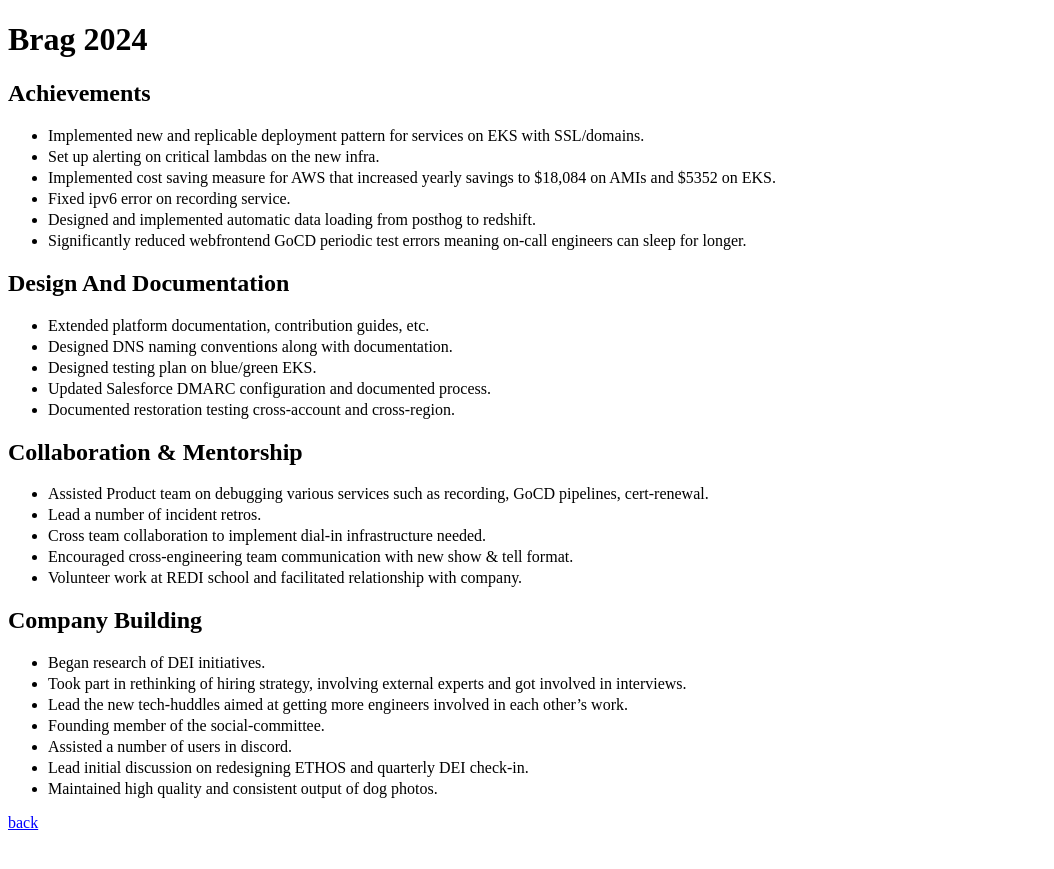
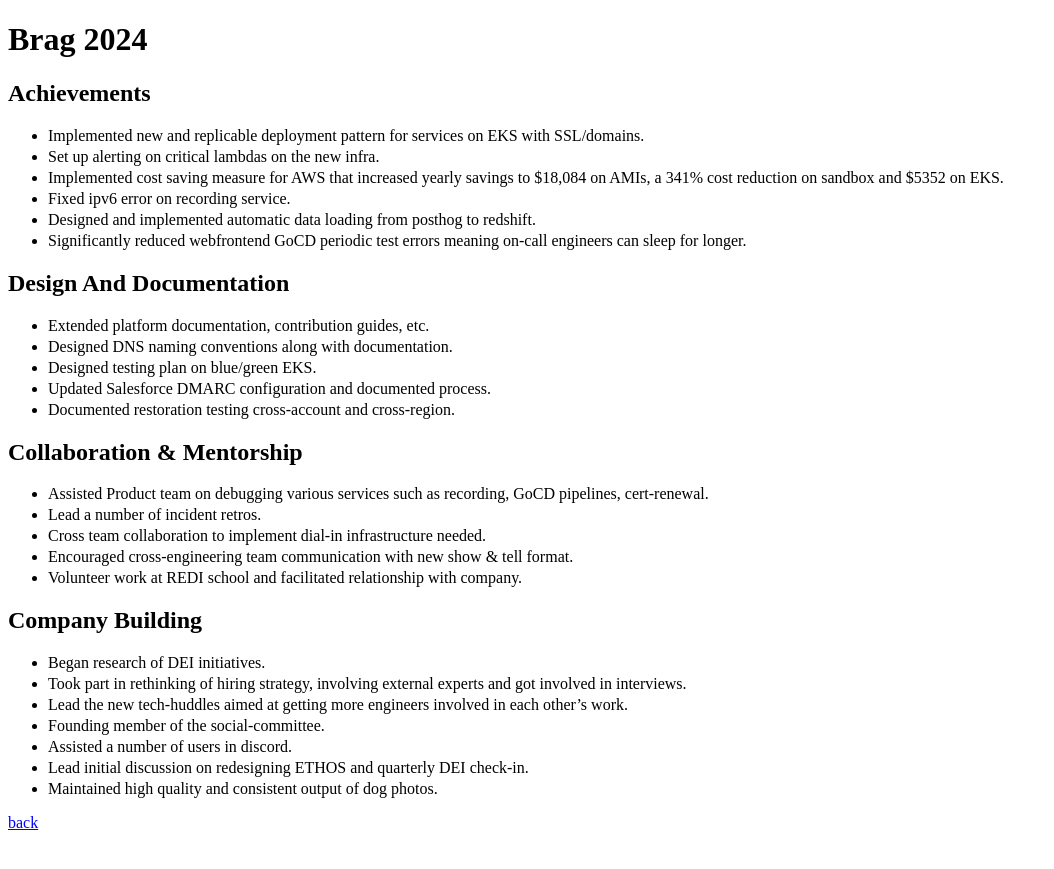
Before and after one commit to jsphwllng/jsphwllng.github.io, a Jekyll site: the page built from brag.md, in a window 1280 px wide. Shown: the top 869 px of the page, without its empty margins (0-1054 px from the left). Built offline with Jekyll 4.4.1, drawn with Linux system fonts in a browser that asks for light colours.

Commit message:
More cost reduction

```diff
--- a/brag.md
+++ b/brag.md
@@ -8,7 +8,7 @@
 
 *   Implemented new and replicable deployment pattern for services on EKS with SSL/domains.
 *   Set up alerting on critical lambdas on the new infra.
-*   Implemented cost saving measure for AWS that increased yearly savings to $18,084 on AMIs and $5352 on EKS.
+*   Implemented cost saving measure for AWS that increased yearly savings to $18,084 on AMIs, a 341% cost reduction on sandbox and $5352 on EKS.
 *   Fixed ipv6 error on recording service.
 *   Designed and implemented automatic data loading from posthog to redshift.
 *   Significantly reduced webfrontend GoCD periodic test errors meaning on-call engineers can sleep for longer.
```
